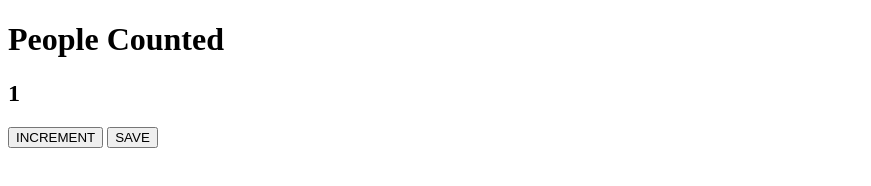
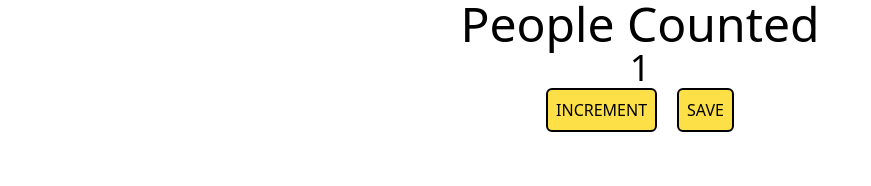
Before and after one commit to Ayimaah-crypto/Javascript-ayimaa, a website: page index.html in a window 1280 px wide. Shown: the whole page, without its empty margins (0-871 px from the left). Drawn offline with nearby package versions, Linux system fonts and the light colour scheme.

Commit message:
added tailwind css

```diff
--- a/index.html
+++ b/index.html
@@ -1,15 +1,24 @@
 <!DOCTYPE html>
 <html lang="en">
+
 <head>
     <meta charset="UTF-8">
     <meta name="viewport" content="width=device-width, initial-scale=1.0">
     <title>Document</title>
+    <script src="https://cdn.tailwindcss.com"></script>
+
 </head>
+
 <body>
-    <h1 classname="">People Counted</h1>
-    <h2 id="count-el">0</h2>
-    <button id="increment-btn" onclick="increment()" >INCREMENT</button>
-    <button id="save-btn" onclick="save()">SAVE</button>
+    <h1 class="text-5xl text-center">People Counted</h1>
+    <h2 class="text-4xl text-center" id="count-el">0</h2>
+    <div class="flex justify-center space-x-5">
+        <button class="border-2 p-2 border-black bg-yellow-300 rounded-md justify-center " id="increment-btn"
+            onclick="increment()">INCREMENT</button>
+        <button class="border-2 p-2 border-black bg-yellow-300 rounded-md justify-center" id="save-btn"
+            onclick="save()">SAVE</button>
+    </div>
     <script src="index.js"></script>
 </body>
+
 </html>
```
Also changed, not shown: package.json (added, +7 -0 lines), index.css (added), 1 other file.
